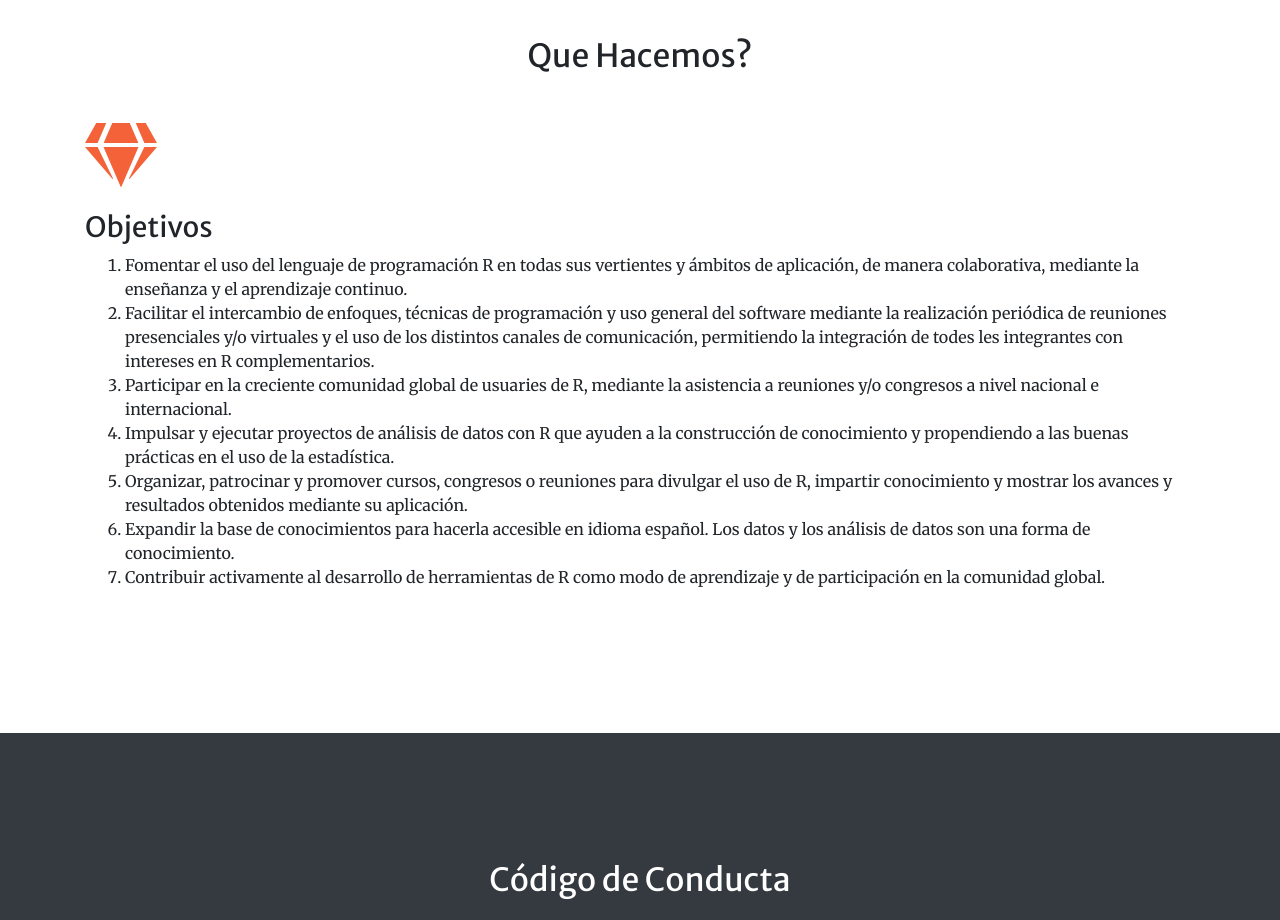
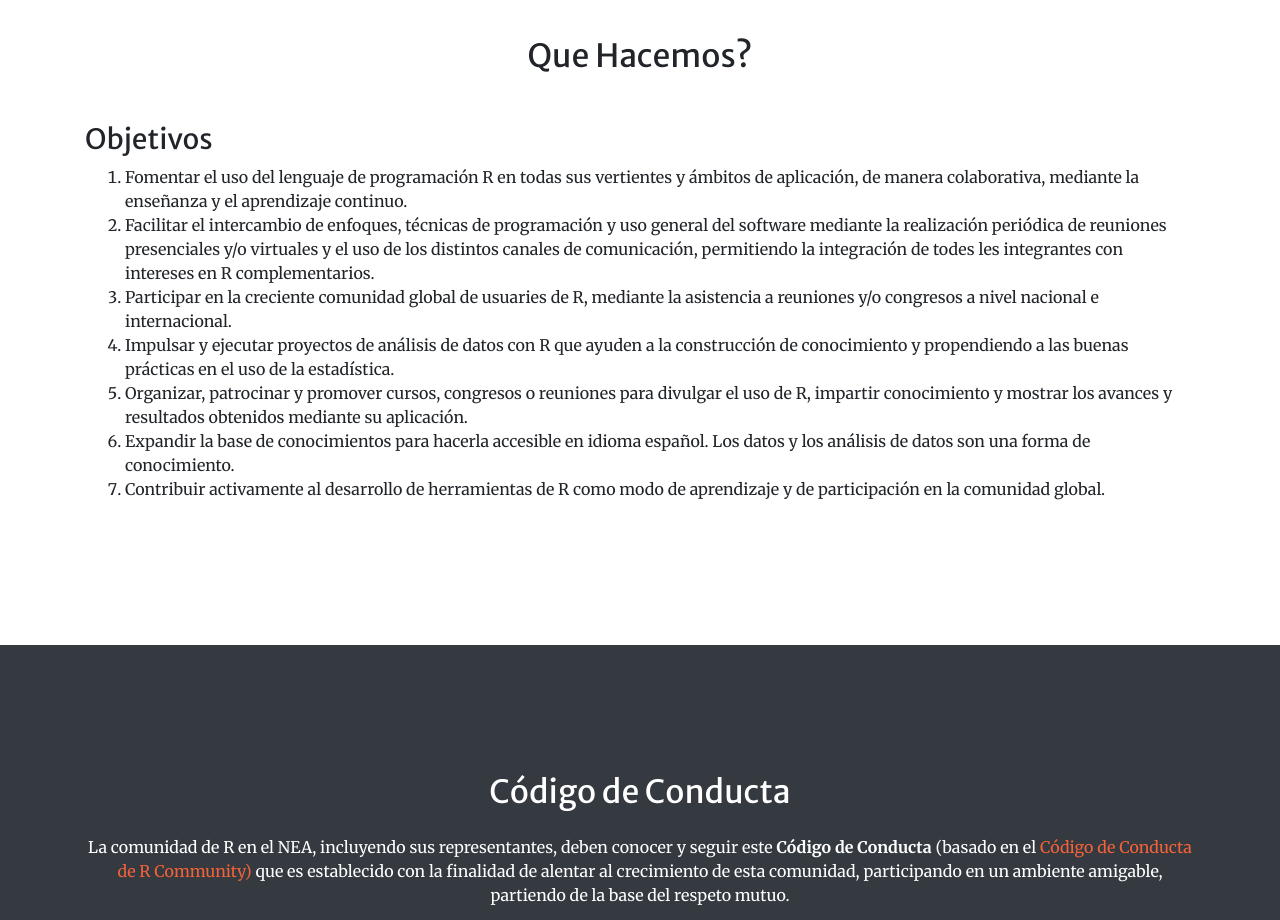
Before and after one commit to RenelNEA/web, a website with bundled scripts: page index.html in a window 1280 px wide. Shown: the part 1600-2520 px from the top of the page. Built offline with nearby package versions, Linux system fonts and the light colour scheme.

Commit message:
Update index.html

```diff
--- a/index.html
+++ b/index.html
@@ -100,7 +100,7 @@ Creamos esta comunidad con el ideal de brindar un espacio social activo e inclus
       <h2 class="text-center mt-0">Que Hacemos?</h2>
 
           <div class="mt-5">
-            <i class="fas fa-4x fa-gem text-primary mb-4"></i>
+          <!--  <i class="fas fa-4x fa-gem text-primary mb-4"></i>  -->
       <h3>Objetivos </h3>
 
     <ol>
```
